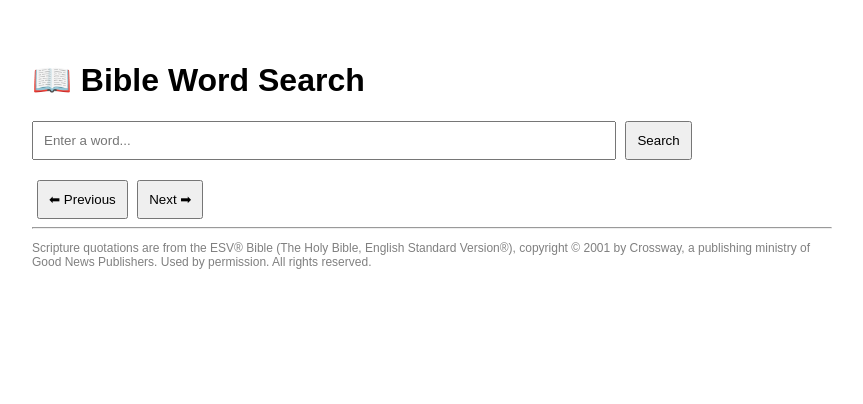
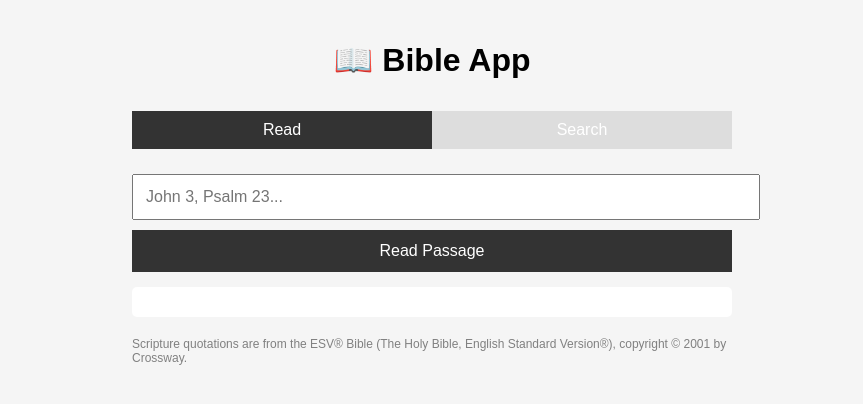
Before and after one commit to jeremyhairr/bible-word-search, a FastAPI app: page / in a window 1280 px wide. Shown: the top 404 px of the page, without its empty margins (208-1071 px from the left). Run offline with FastAPI, Linux system fonts and the light colour scheme.

Commit message:
changed html

```diff
--- a/templates/index.html
+++ b/templates/index.html
@@ -1,44 +1,123 @@
 <!DOCTYPE html>
 <html>
 <head>
-    <title>Bible Word Search</title>
+    <title>Bible App</title>
+
+    <meta name="viewport" content="width=device-width, initial-scale=1.0">
+
     <style>
         body {
             font-family: Arial;
-            padding: 40px;
-            max-width: 800px;
+            margin: 0;
+            background: #f5f5f5;
+        }
+
+        .container {
+            max-width: 600px;
             margin: auto;
+            padding: 20px;
+        }
+
+        h1 {
+            text-align: center;
+        }
+
+        .tabs {
+            display: flex;
+            margin-bottom: 15px;
+        }
+
+        .tab {
+            flex: 1;
+            padding: 10px;
+            border: none;
+            cursor: pointer;
+            background: #ddd;
+        }
+
+        .active {
+            background: #333;
+            color: white;
         }
 
         input {
-            padding: 10px;
-            width: 70%;
+            width: 100%;
+            padding: 12px;
+            margin-top: 10px;
+            font-size: 16px;
         }
 
         button {
-            padding: 10px;
-            margin-left: 5px;
-        }
-        mark {
-            background-color: #ffe066;
-            padding: 2px 4px;
-            border-radius: 3px;
+            width: 100%;
+            padding: 12px;
+            margin-top: 10px;
+            font-size: 16px;
+            background: #333;
+            color: white;
+            border: none;
         }
 
         .result {
             margin-top: 15px;
+            padding: 10px;
+            background: white;
+            border-radius: 5px;
+        }
+
+        mark {
+            background: yellow;
+            font-weight: bold;
         }
 
         .nav {
+            display: flex;
+            justify-content: space-between;
+            margin-top: 15px;
+        }
+
+        .hidden {
+            display: none;
+        }
+
+        .reading {
+            background: white;
+            padding: 15px;
+            border-radius: 5px;
+            margin-top: 15px;
+            line-height: 1.6;
+        }
+
+        .footer {
+            font-size: 12px;
+            color: gray;
             margin-top: 20px;
         }
     </style>
 </head>
+
 <body>
 
-    <h1>📖 Bible Word Search</h1>
+<div class="container">
 
-    <input id="searchBox" placeholder="Enter a word..." />
+    <h1>📖 Bible App</h1>
+
+    <!-- Tabs -->
+    <div class="tabs">
+        <button class="tab active" onclick="showTab('read')">Read</button>
+        <button class="tab" onclick="showTab('search')">Search</button>
+    </div>
+
+    <!-- READ SECTION -->
+    <div id="readSection">
+        <input id="readBox" placeholder="John 3, Psalm 23..." />
+        <button onclick="readPassage()">Read Passage</button>
+
+        <div id="reading" class="reading"></div>
+    </div>
+
+    <!-- SEARCH SECTION -->
+    <div id="searchSection" class="hidden">
+        <input id="searchBox" placeholder="Search word..." />
         <button onclick="startSearch()">Search</button>
 
         <p id="summary"></p>
@@ -46,25 +125,58 @@
         <div id="results"></div>
 
         <div class="nav">
-        <button onclick="prevPage()">⬅ Previous</button>
+            <button onclick="prevPage()">⬅</button>
             <span id="pageInfo"></span>
-        <button onclick="nextPage()">Next ➡</button>
+            <button onclick="nextPage()">➡</button>
+        </div>
     </div>
 
-    <hr>
+    <div class="footer">
+        Scripture quotations are from the ESV® Bible (The Holy Bible, English Standard Version®),
+        copyright © 2001 by Crossway.
+    </div>
 
-    <p style="font-size: 12px; color: gray;">
-        Scripture quotations are from the ESV® Bible (The Holy Bible, English Standard Version®),
-        copyright © 2001 by Crossway, a publishing ministry of Good News Publishers.
-        Used by permission. All rights reserved.
-    </p>
+</div>
 
 <script>
     let currentPage = 1;
     let currentQuery = "";
     let totalPages = 1;
 
-    // 🔍 Highlight function
+    // 🔁 Tabs
+    function showTab(tab) {
+        document.getElementById("readSection").classList.add("hidden");
+        document.getElementById("searchSection").classList.add("hidden");
+
+        document.querySelectorAll(".tab").forEach(t => t.classList.remove("active"));
+
+        if (tab === "read") {
+            document.getElementById("readSection").classList.remove("hidden");
+            document.querySelectorAll(".tab")[0].classList.add("active");
+        } else {
+            document.getElementById("searchSection").classList.remove("hidden");
+            document.querySelectorAll(".tab")[1].classList.add("active");
+        }
+    }
+
+    // 📖 READ
+    async function readPassage() {
+        const ref = document.getElementById("readBox").value;
+
+        const res = await fetch(`/read?reference=${encodeURIComponent(ref)}`);
+        const data = await res.json();
+
+        const readingDiv = document.getElementById("reading");
+
+        if (data.error) {
+            readingDiv.innerHTML = data.error;
+            return;
+        }
+
+        readingDiv.innerHTML = `<h3>${data.reference}</h3><p>${data.text}</p>`;
+    }
+
+    // 🔍 SEARCH
     function highlight(text, word) {
         const regex = new RegExp(`(${word})`, "gi");
         return text.replace(regex, "<mark>$1</mark>");
@@ -93,17 +205,17 @@
 
         totalPages = data.total_pages;
 
-        summary.textContent = `Found ${data.total_results} results for "${data.query}"`;
-        pageInfo.textContent = `Page ${data.page} of ${totalPages}`;
+        summary.textContent = `Found ${data.total_results} results`;
+
+        pageInfo.textContent = `Page ${data.page}/${totalPages}`;
 
         data.results.forEach(r => {
             const div = document.createElement("div");
             div.className = "result";
 
-            // 🔍 Highlight word in verse
-            const highlightedText = highlight(r.content, currentQuery);
+            const highlighted = highlight(r.content, currentQuery);
 
-            div.innerHTML = `<strong>${r.reference}</strong><br>${highlightedText}`;
+            div.innerHTML = `<strong>${r.reference}</strong><br>${highlighted}`;
             resultsDiv.appendChild(div);
         });
     }
@@ -122,12 +234,15 @@
         }
     }
 
-    // ⌨️ Press ENTER to search
-    document.getElementById("searchBox").addEventListener("keypress", function(event) {
-        if (event.key === "Enter") {
-            startSearch();
-        }
+    // ⌨️ ENTER SUPPORT
+    document.getElementById("searchBox").addEventListener("keypress", function(e) {
+        if (e.key === "Enter") startSearch();
+    });
+
+    document.getElementById("readBox").addEventListener("keypress", function(e) {
+        if (e.key === "Enter") readPassage();
     });
 </script>
+
 </body>
 </html>
```
Lines whose indentation alone changed are shown as unchanged.
